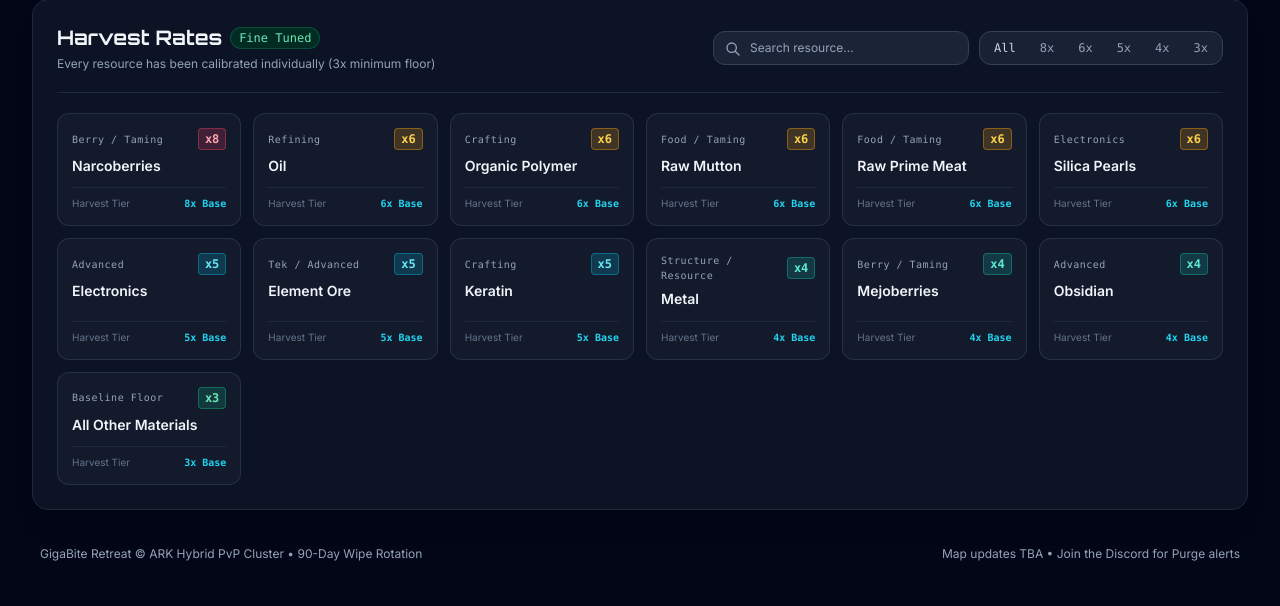
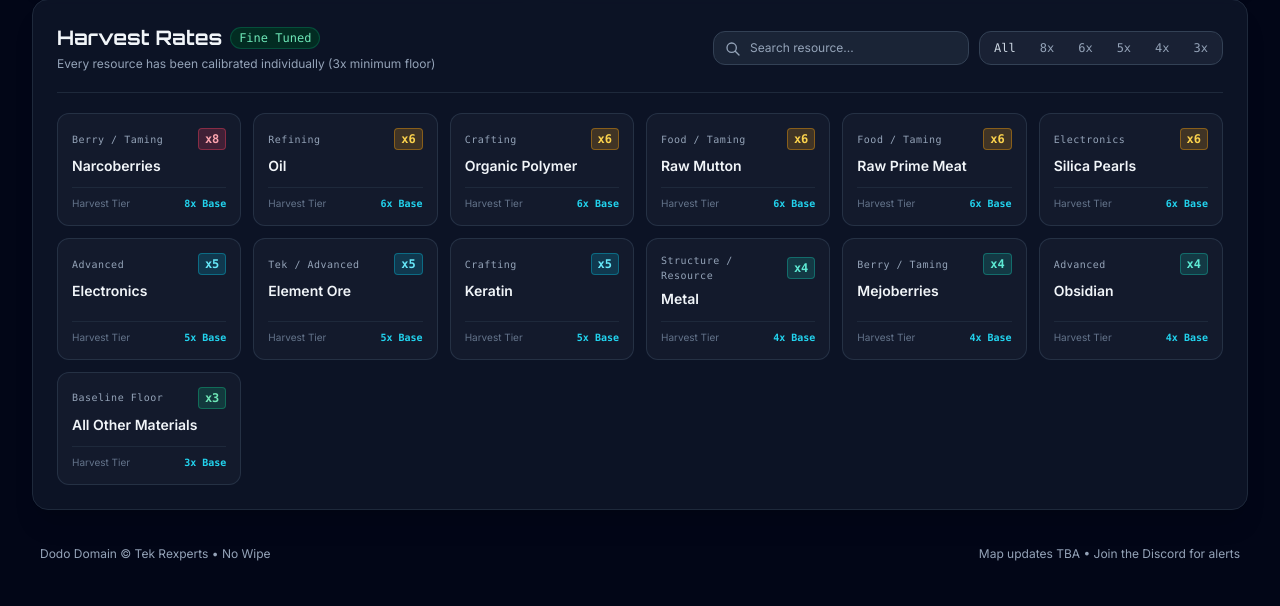
Before and after one commit to achaney55/TekRexpertsCompanion, a Django app: template main/templates/main/server_stats/dodo_domain_stats.html in a window 1280 px wide. Shown: the part 1110-1716 px from the top of the page. Run offline with Django 3.2, Linux system fonts and the light colour scheme; the template is opened without the code that fills it, so the values that code supplies are empty; some libraries are stand-ins or nearby versions.

Commit message:
Fixed footer information

```diff
--- a/main/templates/main/server_stats/dodo_domain_stats.html
+++ b/main/templates/main/server_stats/dodo_domain_stats.html
@@ -286,8 +286,8 @@
 
     <!-- Footer Note -->
     <footer class="text-center text-xs text-slate-400 py-3 flex flex-wrap justify-between items-center px-2">
-      <div>GigaBite Retreat &copy; ARK Hybrid PvP Cluster &bull; 90-Day Wipe Rotation</div>
-      <div class="text-slate-400">Map updates TBA &bull; Join the Discord for Purge alerts</div>
+      <div>Dodo Domain &copy; Tek Rexperts &bull; No Wipe</div>
+      <div class="text-slate-400">Map updates TBA &bull; Join the Discord for alerts</div>
     </footer>
 
   </div>
```
